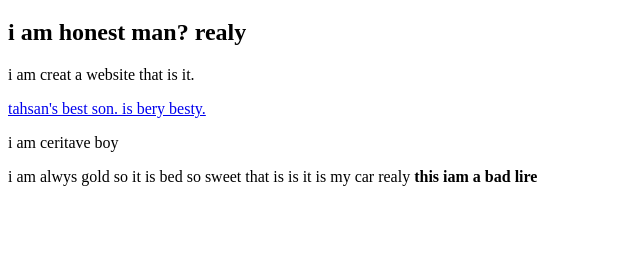
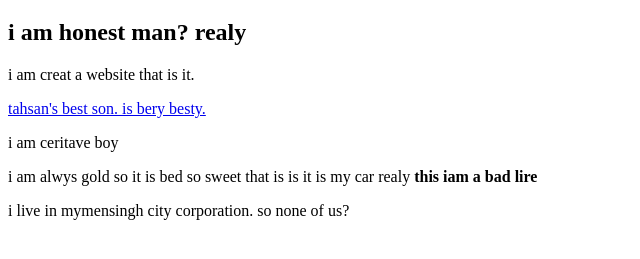
Before and after one commit to nihalncm/my-website, a plain HTML site: page index.html in a window 1280 px wide. Shown: the part 61-320 px from the top of the page, without its empty margins (0-640 px from the left). Drawn offline with Linux system fonts and the light colour scheme.

Commit message:
learned github

```diff
--- a/index.html
+++ b/index.html
@@ -11,5 +11,6 @@
     <p>i am creat a website that is it.</p>
     <a href="https://www.youtube.com/watch?v=5fRB5HQ1XPw">tahsan's best son. is bery besty.</a>
     <p>i am ceritave boy</p>i am alwys gold so it is bed so sweet that is is it is my car realy <b>this iam a bad lire</b>
+    <p>i live in mymensingh city corporation. so none of us?</p>
 </body>
 </html>
```
